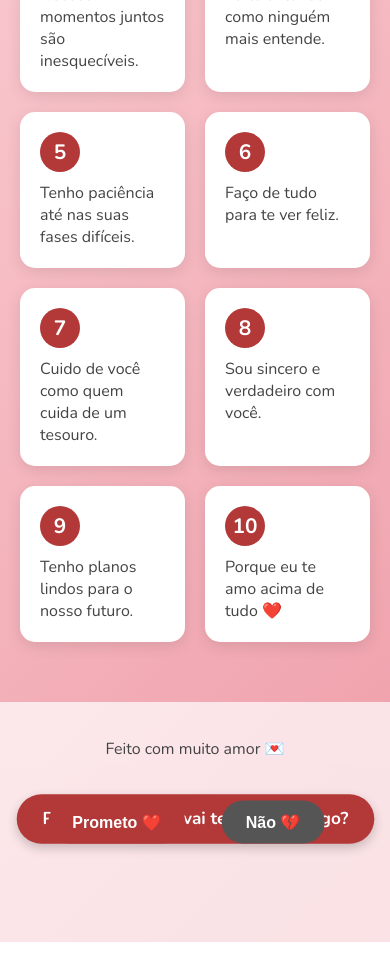
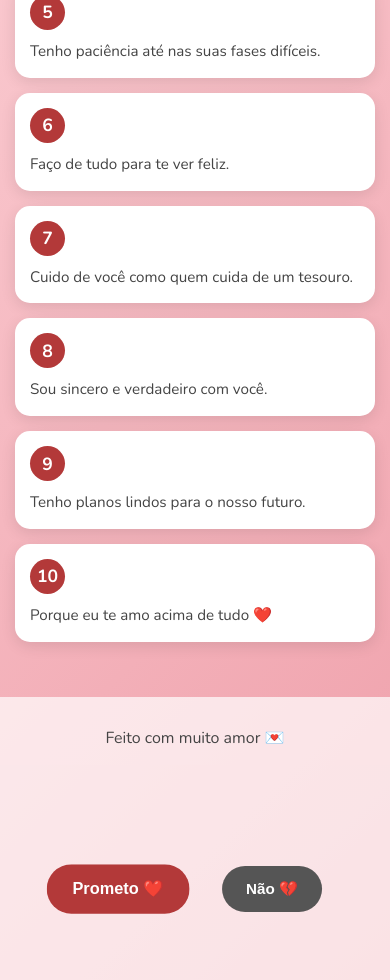
Before and after one commit to BryanMedeiros7/Paloma, a plain HTML site: page index.html in a window 390 px wide. Shown: the part 760-1740 px from the top of the page. Before the commit the page ends 1702 px from the top, so only its background shows below. Drawn offline with nearby package versions, Linux system fonts and the light colour scheme.

Commit message:
Melhorar responsividade dos botões no mobile

```diff
--- a/index.html
+++ b/index.html
@@ -6,15 +6,20 @@
   <title>10 Motivos para Não Terminar Comigo</title>
   <link href="https://fonts.googleapis.com/css2?family=Sacramento&family=Nunito:wght@400;700&display=swap" rel="stylesheet">
   <style>
+    * {
+      margin: 0;
+      padding: 0;
+      box-sizing: border-box;
+    }
+
     body {
       font-family: 'Nunito', sans-serif;
       background: linear-gradient(135deg, #ffdde1, #ee9ca7);
-      margin: 0;
-      padding: 0;
+      min-height: 100vh;
       overflow-x: hidden;
     }
 
-    /* corações animados caindo */
+    /* Corações animados caindo */
     .hearts {
       position: fixed;
       top: 0;
@@ -25,17 +30,20 @@
       z-index: -1;
       overflow: hidden;
     }
+
     .heart {
       position: absolute;
       color: rgba(255, 0, 100, 0.6);
       font-size: 20px;
       animation: fall linear infinite;
     }
+
     @keyframes fall {
       0% { transform: translateY(-10vh) rotate(0deg); }
       100% { transform: translateY(110vh) rotate(360deg); }
     }
 
+    /* Header */
     header {
       text-align: center;
       padding: 40px 20px;
@@ -46,22 +54,23 @@
 
     header h1 {
       font-family: 'Sacramento', cursive;
-      font-size: 3rem;
+      font-size: clamp(2rem, 5vw, 3rem);
       color: #b33939;
       margin-bottom: 10px;
     }
 
     header p {
-      font-size: 1.2rem;
+      font-size: clamp(1rem, 2.5vw, 1.2rem);
       color: #444;
     }
 
+    /* Container dos motivos */
     .container {
       max-width: 900px;
       margin: 40px auto;
       padding: 20px;
       display: grid;
-      grid-template-columns: 1fr 1fr;
+      grid-template-columns: repeat(auto-fit, minmax(280px, 1fr));
       gap: 20px;
     }
 
@@ -95,39 +104,161 @@
     .texto {
       font-size: 1rem;
       color: #444;
+      line-height: 1.5;
     }
 
+    /* Footer */
     footer {
       text-align: center;
-      padding: 20px;
+      padding: 40px 20px 60px;
       background-color: rgba(255, 255, 255, 0.7);
       font-size: 1rem;
       color: #444;
+      position: relative;
+      min-height: 280px;
     }
 
-    .botao {
-      display: inline-block;
-      margin-top: 20px;
+    footer > p {
+      margin-bottom: 30px;
+    }
+
+    .botoes-container {
+      position: relative;
+      width: 100%;
+      max-width: 600px;
+      height: 180px;
+      margin: 0 auto;
+      padding: 0 20px;
+    }
+
+    .botao-sim, .botao-nao {
+      padding: 14px 32px;
+      border-radius: 30px;
+      font-size: 1.1rem;
+      font-weight: bold;
+      border: none;
+      cursor: pointer;
+      transition: all 0.3s ease;
+      position: absolute;
+      white-space: nowrap;
+    }
+
+    .botao-sim {
       background: #b33939;
       color: white;
-      padding: 12px 24px;
-      border-radius: 30px;
-      font-size: 1rem;
-      font-weight: bold;
-      text-decoration: none;
-      box-shadow: 0 4px 10px rgba(0,0,0,0.2);
+      left: 25%;
+      top: 50%;
+      transform: translate(-50%, -50%);
       animation: pulse 1.5s infinite;
     }
 
+    .botao-sim:hover {
+      background: #8f2e2e;
+    }
+
+    .botao-nao {
+      background: #555;
+      color: white;
+      left: 75%;
+      top: 50%;
+      transform: translate(-50%, -50%);
+    }
+
     @keyframes pulse {
-      0% { transform: scale(1); }
-      50% { transform: scale(1.08); }
-      100% { transform: scale(1); }
+      0% { transform: translate(-50%, -50%) scale(1); }
+      50% { transform: translate(-50%, -50%) scale(1.08); }
+      100% { transform: translate(-50%, -50%) scale(1); }
+    }
+
+    /* Responsividade */
+    @media (max-width: 768px) {
+      header {
+        padding: 30px 15px;
+      }
+
+      .container {
+        padding: 15px;
+        gap: 15px;
+        grid-template-columns: 1fr;
+      }
+
+      .motivo {
+        padding: 15px;
+      }
+
+      footer {
+        padding: 30px 20px 50px;
+        min-height: 300px;
+      }
+
+      .botoes-container {
+        height: 200px;
+        max-width: 100%;
+        padding: 0 15px;
+      }
+
+      .botao-sim, .botao-nao {
+        padding: 16px 28px;
+        font-size: 1rem;
+      }
+    }
+
+    @media (max-width: 480px) {
+      .heart {
+        font-size: 16px;
+      }
+
+      .numero {
+        width: 35px;
+        height: 35px;
+        font-size: 1.1rem;
+      }
+
+      .texto {
+        font-size: 0.95rem;
+      }
+
+      footer {
+        min-height: 320px;
+      }
+
+      .botoes-container {
+        height: 220px;
+        padding: 0 10px;
+      }
+
+      .botao-sim, .botao-nao {
+        padding: 14px 24px;
+        font-size: 0.95rem;
+      }
+
+      .botao-sim {
+        left: 28%;
+      }
+
+      .botao-nao {
+        left: 72%;
+      }
+    }
+
+    @media (max-width: 380px) {
+      .botao-sim, .botao-nao {
+        padding: 12px 20px;
+        font-size: 0.9rem;
+      }
+
+      .botao-sim {
+        left: 25%;
+      }
+
+      .botao-nao {
+        left: 75%;
+      }
     }
   </style>
 </head>
 <body>
-  <!-- corações caindo -->
+  <!-- Corações caindo -->
   <div class="hearts" id="hearts"></div>
 
   <header>
@@ -180,68 +311,14 @@
 
   <footer>
     <p>Feito com muito amor 💌</p>
-    <a href="#" class="botao">Promete que não vai terminar comigo?</a>
-  <button id="prometo" class="botao-sim">Prometo ❤️</button>
-  <button id="nao" class="botao-nao">Não 💔</button>
-</footer>
-
-<style>
-  footer {
-    position: relative;
-    height: 200px;
-  }
-
-  .botao-sim, .botao-nao {
-    padding: 12px 24px;
-    border-radius: 30px;
-    font-size: 1rem;
-    font-weight: bold;
-    border: none;
-    cursor: pointer;
-    transition: all 0.3s ease;
-    position: absolute;
-  }
-
-  .botao-sim {
-    background: #b33939;
-    color: white;
-    left: 30%;
-    top: 50%;
-    transform: translate(-50%, -50%);
-  }
-
-  .botao-nao {
-    background: #555;
-    color: white;
-    left: 70%;
-    top: 50%;
-    transform: translate(-50%, -50%);
-  }
-</style>
-
-<script>
-  const botaoNao = document.getElementById('nao');
-  const botaoSim = document.getElementById('prometo');
-
-  // Botão "Não" foge
-  botaoNao.addEventListener('mouseenter', () => {
-    const largura = window.innerWidth - 100;
-    const altura = window.innerHeight - 50;
-    const x = Math.random() * largura;
-    const y = Math.random() * altura;
-
-    botaoNao.style.left = x + 'px';
-    botaoNao.style.top = y + 'px';
-  });
-
-  // Botão "Prometo" responde fofo
-  botaoSim.addEventListener('click', () => {
-    alert("Sabia que você ia prometer! 💖 Agora somos inseparáveis 😍");
-  });
-</script>  </footer>
+    <div class="botoes-container">
+      <button id="prometo" class="botao-sim">Prometo ❤️</button>
+      <button id="nao" class="botao-nao">Não 💔</button>
+    </div>
+  </footer>
 
   <script>
-    // gerar corações caindo
+    // Gerar corações caindo
     const heartsContainer = document.getElementById('hearts');
     function createHeart() {
       const heart = document.createElement('div');
@@ -253,6 +330,48 @@
       setTimeout(() => heart.remove(), 6000);
     }
     setInterval(createHeart, 500);
+
+    // Botão "Não" foge
+    const botaoNao = document.getElementById('nao');
+    const botaoSim = document.getElementById('prometo');
+    const botoesContainer = document.querySelector('.botoes-container');
+
+    botaoNao.addEventListener('mouseenter', () => {
+      const containerRect = botoesContainer.getBoundingClientRect();
+      const botaoRect = botaoNao.getBoundingClientRect();
+
+      const larguraDisponivel = containerRect.width - botaoRect.width - 20;
+      const alturaDisponivel = containerRect.height - botaoRect.height - 20;
+
+      const x = 10 + Math.random() * larguraDisponivel;
+      const y = 10 + Math.random() * alturaDisponivel;
+
+      botaoNao.style.left = x + 'px';
+      botaoNao.style.top = y + 'px';
+      botaoNao.style.transform = 'none';
+    });
+
+    // Para mobile, usar touch
+    botaoNao.addEventListener('touchstart', (e) => {
+      e.preventDefault();
+      const containerRect = botoesContainer.getBoundingClientRect();
+      const botaoRect = botaoNao.getBoundingClientRect();
+
+      const larguraDisponivel = containerRect.width - botaoRect.width - 20;
+      const alturaDisponivel = containerRect.height - botaoRect.height - 20;
+
+      const x = 10 + Math.random() * larguraDisponivel;
+      const y = 10 + Math.random() * alturaDisponivel;
+
+      botaoNao.style.left = x + 'px';
+      botaoNao.style.top = y + 'px';
+      botaoNao.style.transform = 'none';
+    });
+
+    // Botão "Prometo" responde fofo
+    botaoSim.addEventListener('click', () => {
+      alert("Sabia que você ia prometer! 💖 Agora somos inseparáveis 😍");
+    });
   </script>
 </body>
 </html>
```
